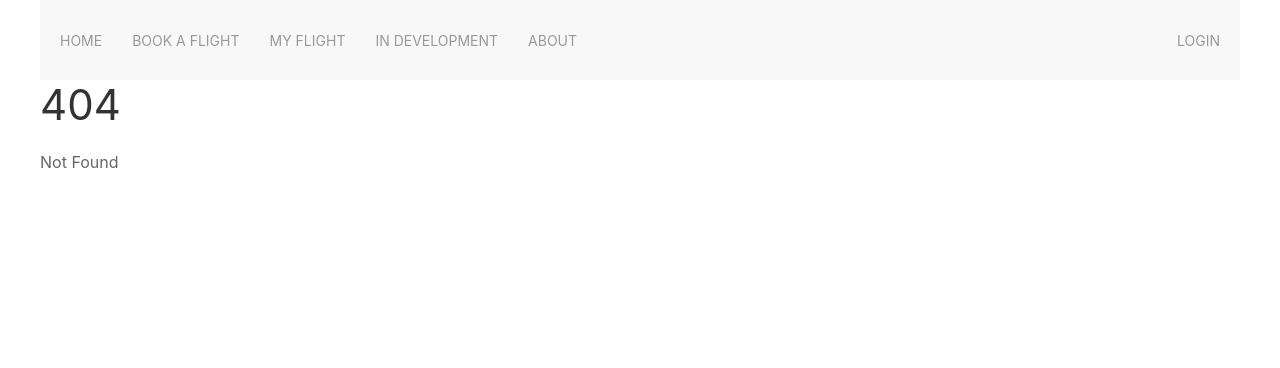
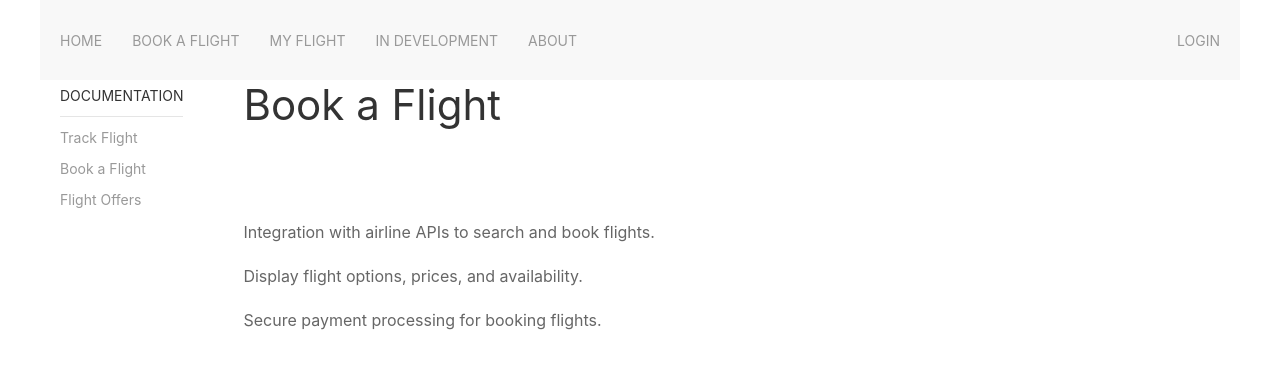
Before and after one commit to TotalMoxxie/dbsystemsapp, a SvelteKit app: page /devplan/flightbookingdev in a window 1280 px wide. Before the commit this address had no page. Shown: the top 368 px of the page. Built offline with nearby package versions, Linux system fonts and the light colour scheme.

Commit message:
Added In Dev Pages.

```diff
--- a/src/routes/devplan/+layout.svelte
+++ b/src/routes/devplan/+layout.svelte
@@ -4,7 +4,7 @@
         <li class="uk-nav-header">Documentation</li>
         <li class="uk-nav-divider"></li>
         <li><a href="/devplan/trackflights">Track Flight</a></li>
-        <li><a href="/devplan/flightstatus">Flight Status</a></li>
+        <li><a href="/devplan/flightbookingdev">Book a Flight</a></li>
         <li><a href="/devplan/offers">Flight Offers</a></li>
         <!-- Add more navbar items if needed -->
         </ul>
--- /dev/null
+++ b/src/routes/devplan/flightbookingdev/+page.svelte
@@ -0,0 +1,17 @@
+<div class="uk-text-left">
+    <div><h1>Book a Flight</h1></div>
+
+        <div id="section1" class="uk-section">
+
+        <p>
+            Integration with airline APIs to search and book flights.
+        </p>
+
+        <p>
+            Display flight options, prices, and availability.
+        </p>
+        <p>
+            Secure payment processing for booking flights.
+        </p>
+        </div>
+    </div>
```
Also changed, not shown: src/routes/devplan/flightstatus/+page.svelte (+10 -3 lines), src/routes/devplan/trackflights/+page.svelte (+17 -3 lines), src/routes/devplan/userauthdev/+page.svelte (added, +12 -0 lines).
